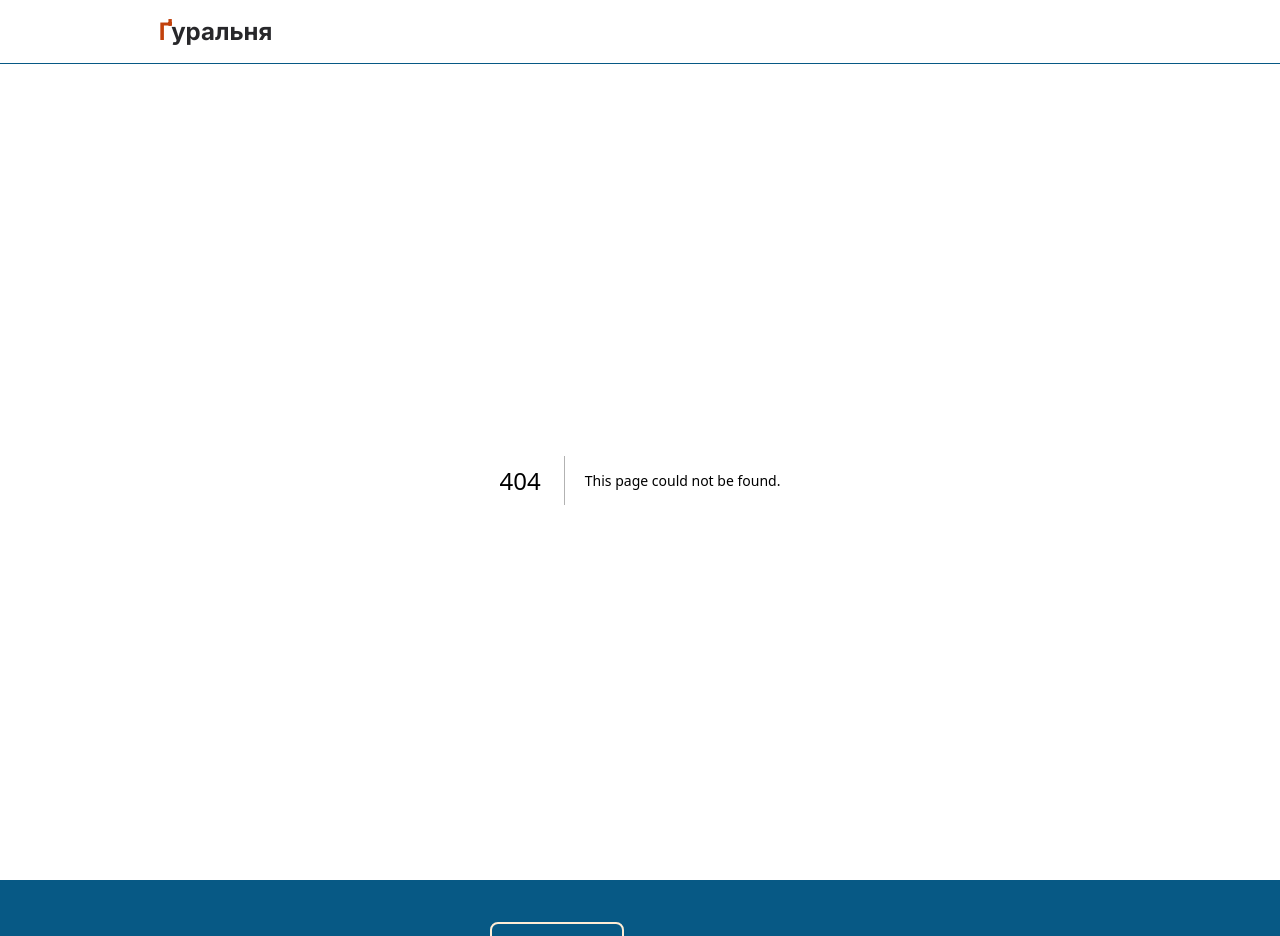
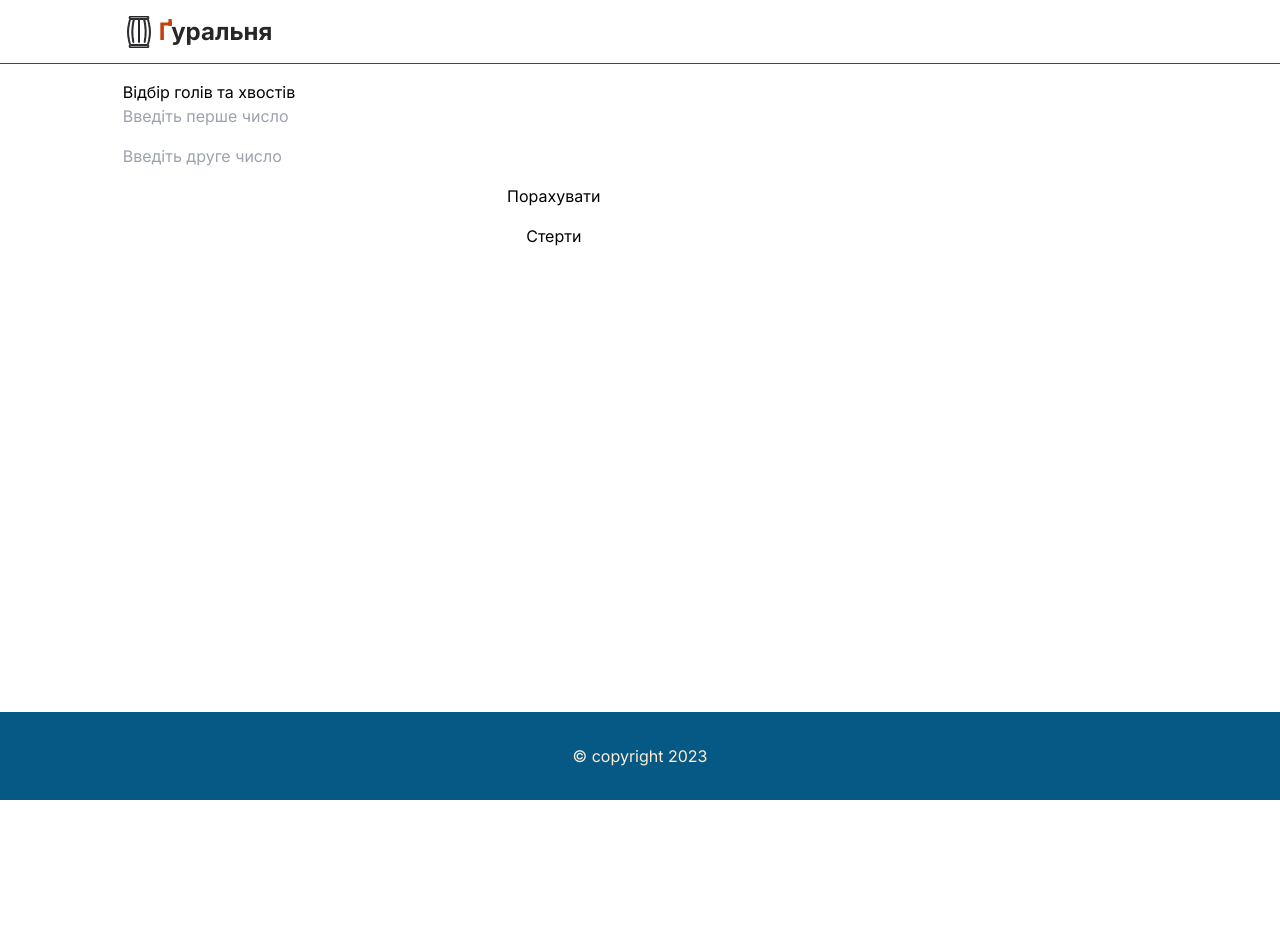
Before and after one commit to idrahoner/distillery-calculator, a Next.js app: page /distillery-calculator/selection-heads-and-tails in a window 1280 px wide. Before the commit this address had no page. Shown: the top 936 px of the page. After the commit the page ends 800 px from the top, so only its background shows below. Built offline with nearby package versions, Linux system fonts and the light colour scheme.

Commit message:
Add basePath to next.config.js and refactored layout

```diff
--- a/next.config.js
+++ b/next.config.js
@@ -2,6 +2,7 @@
 const nextConfig = {
   output: 'export',
   trailingSlash: true,
+  basePath: '/distillery-calculator',
 };
 
 module.exports = nextConfig;
--- a/src/app/layout.tsx
+++ b/src/app/layout.tsx
@@ -2,6 +2,7 @@ import './globals.css';
 import type { Metadata } from 'next';
 import { Inter } from 'next/font/google';
 import Link from 'next/link';
+import Header from '../components/Header';
 import Footer from '../components/Footer';
 
 const inter = Inter({ subsets: ['latin'] });
@@ -21,24 +22,8 @@ export default function RootLayout({
       <body
         className={`${inter.className} flex flex-col min-h-screen bg-white`}
       >
-        <header className="w-screen h-16 mb-4 border-b border-solid border-sky-800">
-          <div className="h-full w-5/6 flex items-center px-4 mx-auto">
-            <Link
-              href="/"
-              className="flex items-center gap-1 text-2xl font-bold text-zinc-800 hover:text-orange-700 transition-colors duration-300"
-            >
-              <svg className="w-8 h-8 fill-current stroke-current stroke-1">
-                <use href="/distillery-calculator/images/icons.svg#icon-logo"></use>
-              </svg>
-              <p>
-                <span className="text-orange-700">Ґ</span>уральня
-              </p>
-            </Link>
-          </div>
-        </header>
-        <main className="grow">
-          <div className="w-5/6 px-4 mx-auto">{children}</div>
-        </main>
+        <Header />
+        {children}
         <Footer />
       </body>
     </html>
--- a/src/app/page.tsx
+++ b/src/app/page.tsx
@@ -1,10 +1,15 @@
 import Link from 'next/link';
+import Container from '../components/Container';
 
 export default function Home() {
   return (
-    <div className="text-blue-500">
-      <h1 className="text-xl text-gray-900 mb-8">Ґуральний калькулятор</h1>
-      <Link href="/selection-heads-and-tails">Відбір голів та хвостів</Link>
-    </div>
+    <main className="grow">
+      <Container>
+        <div className="text-blue-500">
+          <h1 className="text-xl text-gray-900 mb-8">Ґуральний калькулятор</h1>
+          <Link href="/selection-heads-and-tails">Відбір голів та хвостів</Link>
+        </div>
+      </Container>
+    </main>
   );
 }
--- a/src/app/selection-heads-and-tails/page.tsx
+++ b/src/app/selection-heads-and-tails/page.tsx
@@ -1,10 +1,13 @@
 import Form from '@/src/components/Form';
+import Container from '@/src/components/Container';
 
 export default function SelectionHeadsAndTails() {
   return (
-    <>
-      <h1>Відбір голів та хвостів</h1>
-      <Form />
-    </>
+    <main className="grow">
+      <Container>
+        <h1>Відбір голів та хвостів</h1>
+        <Form />
+      </Container>
+    </main>
   );
 }
--- /dev/null
+++ b/src/components/Container.tsx
@@ -0,0 +1,11 @@
+export default function Container({
+  className = '',
+  children,
+}: {
+  className?: string;
+  children: React.ReactNode;
+}) {
+  return (
+    <div className={`w-5/6 h-full px-4 mx-auto ${className}`}>{children}</div>
+  );
+}
--- a/src/components/Footer.tsx
+++ b/src/components/Footer.tsx
@@ -1,21 +1,6 @@
-'use client';
-
-import { usePathname } from 'next/navigation';
-import Link from 'next/link';
-
 export default function Footer() {
-  const pathname = usePathname();
-
   return (
-    <footer className="w-screen h-32 flex flex-wrap justify-center items-center gap-8 py-8 bg-sky-800">
-      {pathname !== '/distillery-calculator/' && (
-        <Link
-          href="/"
-          className="text-orange-100 border-2 border-solid border-orange-100 rounded-lg px-4 py-2"
-        >
-          {'<-'} На гловну
-        </Link>
-      )}
+    <footer className="w-screen  flex flex-wrap justify-center items-center gap-8 py-8 bg-sky-800">
       <p className="text-orange-100">&copy; copyright 2023</p>
     </footer>
   );
--- /dev/null
+++ b/src/components/Header.tsx
@@ -0,0 +1,22 @@
+import Link from 'next/link';
+import Container from './Container';
+
+export default function Header() {
+  return (
+    <header className="w-screen h-16 mb-4 border-b border-solid border-sky-800">
+      <Container className="flex items-center">
+        <Link
+          href="/"
+          className="flex items-center gap-1 text-2xl font-bold text-zinc-800 hover:text-orange-700 transition-colors duration-300"
+        >
+          <svg className="w-8 h-8 fill-current stroke-current stroke-1">
+            <use href="/distillery-calculator/images/icons.svg#icon-logo"></use>
+          </svg>
+          <p>
+            <span className="text-orange-700">Ґ</span>уральня
+          </p>
+        </Link>
+      </Container>
+    </header>
+  );
+}
```
